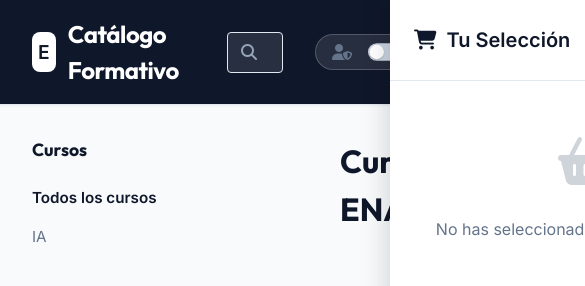
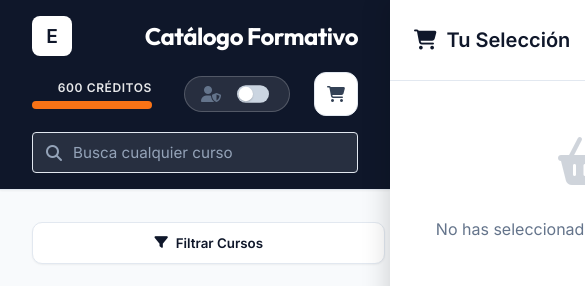
Before and after one commit to jesussanchez-ENAE/ENAEPass, a plain HTML site: page index.html in a window 390 px wide. Shown: the top 286 px of the page, 585 px wide, since content can reach past the window. Drawn offline with Linux system fonts and the light colour scheme.

Commit message:
V 1.0.2
Arreglo de filtro en el responsive

```diff
--- a/index.html
+++ b/index.html
@@ -155,6 +155,46 @@
             font-size: 0.875rem;
             font-weight: 500;
             color: rgba(255, 255, 255, 0.8);
+        }
+
+        /* Credit Progress Bar */
+        .credit-bar-container {
+            display: flex;
+            flex-direction: column;
+            align-items: flex-end;
+            /* Align text to right */
+            gap: 4px;
+            margin-right: 1rem;
+        }
+
+        .credit-text {
+            font-size: 0.75rem;
+            color: rgba(255, 255, 255, 0.9);
+            font-weight: 600;
+            text-transform: uppercase;
+            letter-spacing: 0.05em;
+        }
+
+        .credit-progress-track {
+            width: 120px;
+            height: 8px;
+            background: rgba(255, 255, 255, 0.2);
+            border-radius: 4px;
+            overflow: hidden;
+            position: relative;
+        }
+
+        .credit-progress-fill {
+            height: 100%;
+            background: var(--accent);
+            /* Orange */
+            width: 100%;
+            /* Starts full */
+            transition: width 0.4s cubic-bezier(0.4, 0, 0.2, 1), background-color 0.3s;
+        }
+
+        .credit-progress-fill.low {
+            background: var(--danger);
         }
 
         .switch {
@@ -672,17 +712,78 @@
 
         /* Responsive */
         @media (max-width: 768px) {
-            .controls-card {
+            .main-layout {
+                grid-template-columns: 1fr !important;
+                gap: 1.5rem !important;
+            }
+
+            .sidebar {
+                display: none;
+                /* Hidden by default on mobile */
+                background: white;
+                padding: 1.5rem;
+                border-radius: 12px;
+                border: 1px solid var(--border);
+                margin-bottom: 2rem;
+            }
+
+            .sidebar.active {
+                display: block;
+                animation: slideDown 0.3s ease-out;
+            }
+
+            .mobile-filter-btn {
+                display: flex !important;
+            }
+
+            .header-content {
                 flex-direction: column;
-                align-items: stretch;
-            }
-
-            .filters {
-                flex-direction: column;
-            }
-
-            .form-grid {
-                grid-template-columns: 1fr;
+                gap: 1rem;
+            }
+
+            .search-box {
+                width: 100%;
+                margin: 0 !important;
+                order: 3;
+                /* Move search to bottom of header on mobile */
+            }
+
+            .brand {
+                width: 100%;
+                justify-content: space-between;
+            }
+        }
+
+        .mobile-filter-btn {
+            display: none;
+            width: 100%;
+            padding: 12px;
+            background: white;
+            border: 1px solid var(--border);
+            border-radius: 10px;
+            margin-bottom: 1rem;
+            align-items: center;
+            justify-content: center;
+            gap: 8px;
+            font-weight: 600;
+            color: var(--primary);
+            cursor: pointer;
+            box-shadow: var(--shadow-sm);
+        }
+
+        .mobile-filter-btn:hover {
+            background: var(--bg-body);
+        }
+
+        @keyframes slideDown {
+            from {
+                opacity: 0;
+                transform: translateY(-10px);
+            }
+
+            to {
+                opacity: 1;
+                transform: translateY(0);
             }
         }
 
@@ -744,7 +845,8 @@
             cursor: pointer;
             color: var(--text-main);
             transition: all 0.2s;
-            margin-left: 1.5rem;
+            margin-left: 0.5rem;
+            /* Adjusted for mobile space */
         }
 
         .cart-trigger:hover {
@@ -1095,6 +1197,17 @@
             </div>
 
             <div style="display: flex; align-items: center; gap: 1rem;">
+
+                <!-- Credit Progress Bar -->
+                <div class="credit-bar-container" title="Créditos disponibles">
+                    <div class="credit-text">
+                        <span id="creditText">600</span> Créditos
+                    </div>
+                    <div class="credit-progress-track">
+                        <div class="credit-progress-fill" id="creditFill"></div>
+                    </div>
+                </div>
+
                 <!-- Admin Controls moved here for better space usage if needed, or kept hidden/toggleable -->
                 <div class="admin-toggle-wrapper" title="Modo Administrador">
                     <i class="fas fa-user-shield" style="color: var(--text-light);"></i>
@@ -1121,8 +1234,13 @@
     <main class="container main-layout"
         style="display: grid; grid-template-columns: 260px 1fr; gap: 3rem; padding-top: 2rem;">
 
+        <!-- Mobile Filter Toggle -->
+        <button class="mobile-filter-btn" onclick="toggleSidebar()">
+            <i class="fas fa-filter"></i> Filtrar Cursos
+        </button>
+
         <!-- Sidebar -->
-        <aside class="sidebar">
+        <aside class="sidebar" id="mainSidebar">
 
             <div class="sidebar-section">
                 <h3 class="sidebar-title">Cursos</h3>
@@ -1456,6 +1574,11 @@
             updateGlobalCredits();
         }
 
+        function toggleSidebar() {
+            const sidebar = document.getElementById('mainSidebar');
+            if (sidebar) sidebar.classList.toggle('active');
+        }
+
         function updateGlobalCredits() {
             let used = 0;
             selectedCourses.forEach(id => {
@@ -1464,11 +1587,21 @@
             });
             const remaining = TOTAL_CREDITS - used;
 
-            // Header Counter
-            const el = document.getElementById('globalCredits');
-            if (el) {
-                el.innerText = remaining;
-                el.style.color = remaining < 0 ? 'var(--danger)' : 'var(--accent)';
+            // Header Progress Bar
+            const creditFill = document.getElementById('creditFill');
+            const creditText = document.getElementById('creditText');
+
+            if (creditFill && creditText) {
+                const percentage = Math.max(0, (remaining / TOTAL_CREDITS) * 100);
+                creditFill.style.width = `${percentage}%`;
+                creditText.innerText = remaining;
+
+                // Color change if low
+                if (percentage < 20) {
+                    creditFill.classList.add('low');
+                } else {
+                    creditFill.classList.remove('low');
+                }
             }
 
             // Cart Badge
@@ -1649,9 +1782,8 @@
 
         adminToggle.addEventListener('change', (e) => {
             isAdminMode = e.target.checked;
-            btnAdd.style.display = isAdminMode ? 'inline-flex' : 'none';
-            btnImport.style.display = isAdminMode ? 'inline-flex' : 'none';
-            btnDeleteAll.style.display = isAdminMode ? 'inline-flex' : 'none';
+            const panel = document.getElementById('adminPanel');
+            if (panel) panel.style.display = isAdminMode ? 'block' : 'none';
             renderCourses(courses);
         });
 
```
